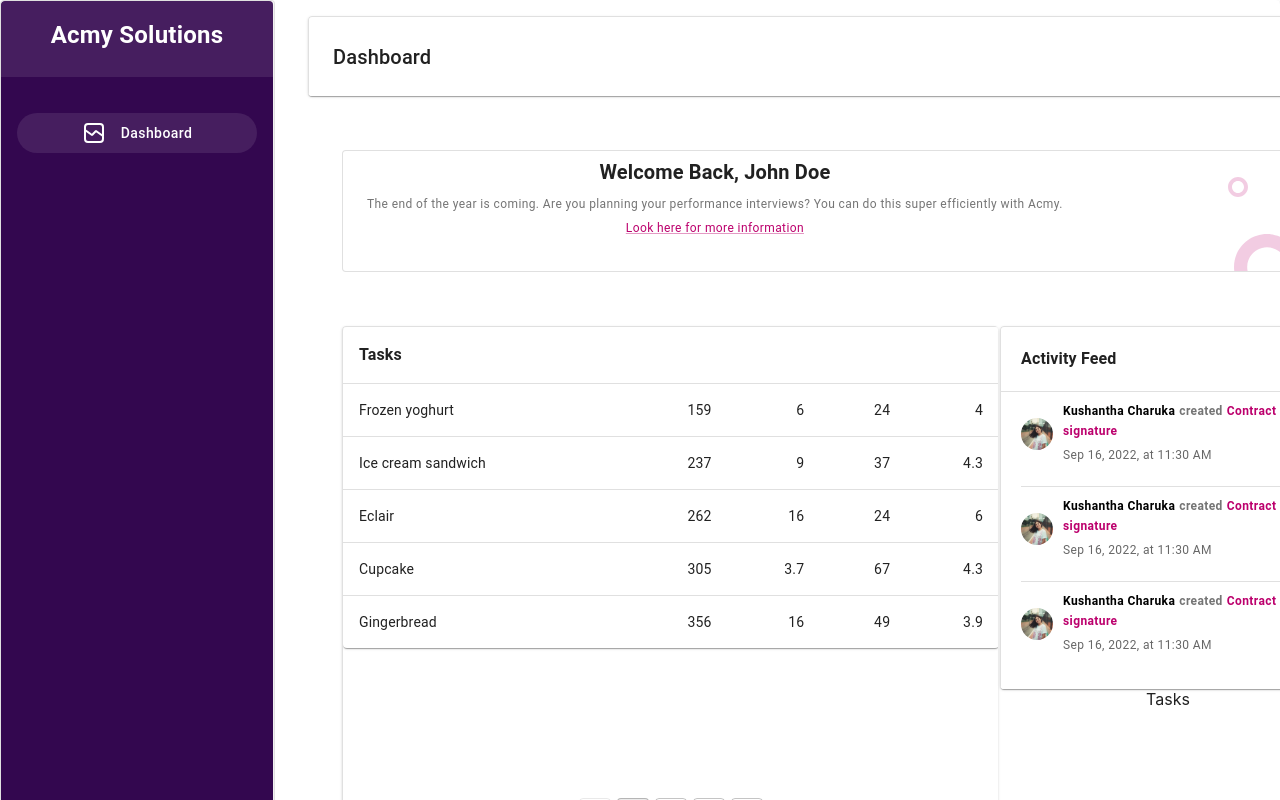
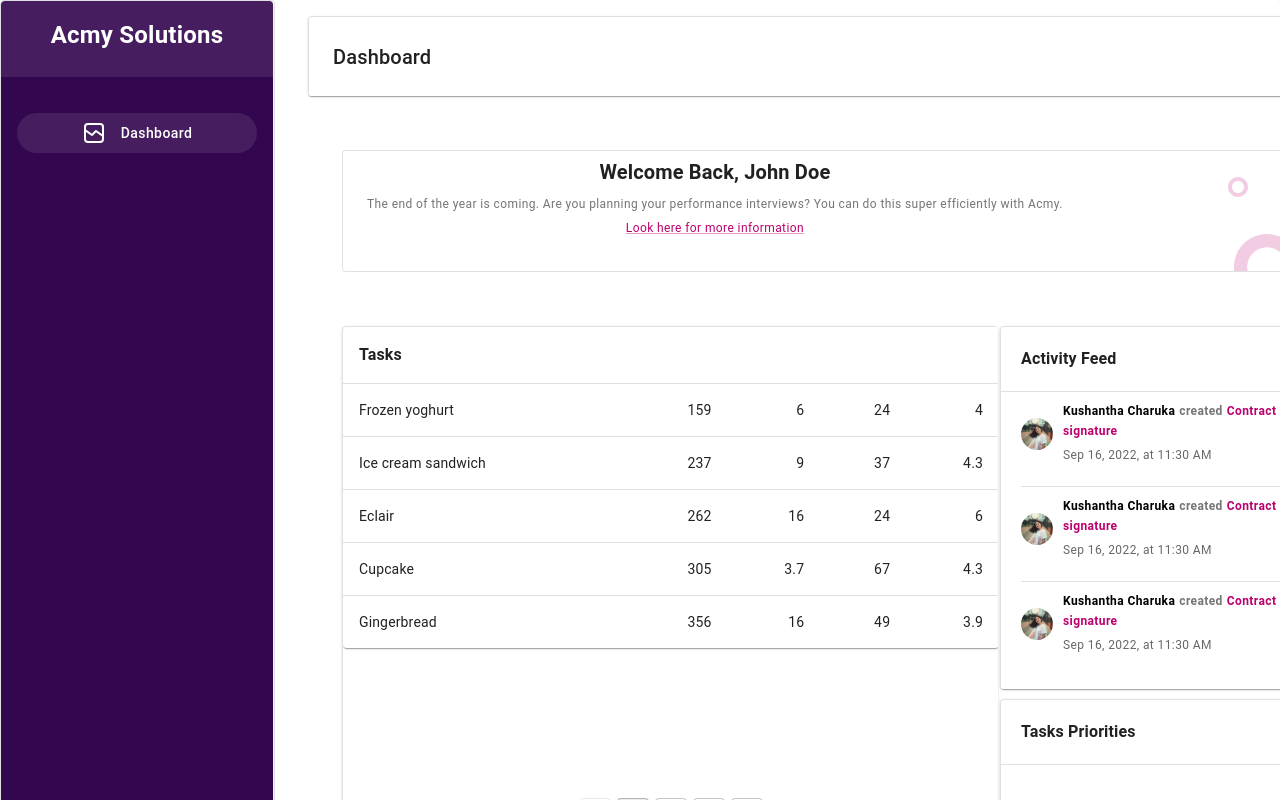
Before and after one commit to Amaya-2001/Todo-App-Frontend, a React (Create React App) app in the folder todo-app-amaya-2001/: page / in a window 1280 px wide. Shown: the top 800 px of the page. Built offline with nearby package versions, Linux system fonts and the light colour scheme.

Commit message:
Update TaskPriorities Component By adding the header and Divider

```diff
--- a/todo-app-amaya-2001/src/components/TasksPriorities.tsx
+++ b/todo-app-amaya-2001/src/components/TasksPriorities.tsx
@@ -1,11 +1,33 @@
 import React from 'react';
+import Card from '@mui/material/Card';
+import { styled } from '@mui/system';
+import Box from '@mui/material/Box';
+import { Typography } from '@mui/material';
+import Divider from '@mui/material/Divider';
+import Avatar2 from "../Assets/Assets/Avatar-2.svg"
 
 export const TasksPriorities = () => {
+    const TasksPrioritiesStyled = styled(Card)({
+        width: "440px",
+        height: "253px",
+        marginTop: "10px",
+        display: 'flex',
+        marginLeft: '120px',
+        alignItems: 'flext-start',
+        justifyContent: 'space-between',
+        flexDirection: 'column',
+    });
 
     return (
-        <div>
-            Tasks
-        </div>
+        <TasksPrioritiesStyled>
+            <Box sx={{ minWidth: 275 }}>
+                <Card sx={{ width: "440px", height: "2533px" }} variant="outlined"> <Typography sx={{ fontWeight: 'bold', textAlign: 'left', marginLeft: '20px', marginTop: '20px', marginBottom: '20px' }}>Tasks Priorities</Typography>
+                    <Divider />
+
+                </Card>
+            </Box>
+
+        </TasksPrioritiesStyled>
     )
 
 }
```
